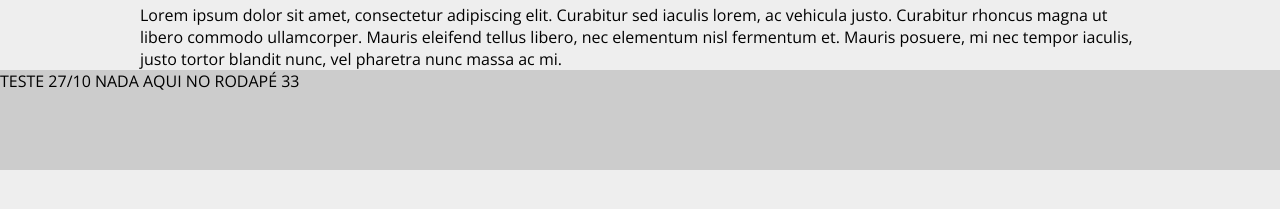
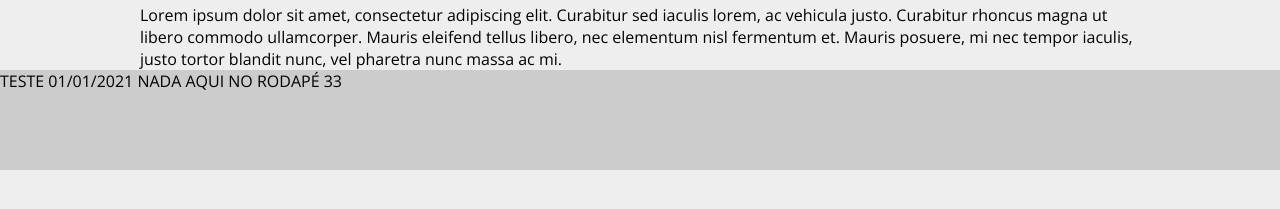
Before and after one commit to Ludmila-Garcia/c2c, a React (Create React App) app: page / in a window 1280 px wide. Shown: the part 297-506 px from the top of the page. Built offline with nearby package versions, Linux system fonts and the light colour scheme; no server answers.

Commit message:
Comit 01/01/2021 mudança no footer

```diff
--- a/src/components/partials/Footer/index.js
+++ b/src/components/partials/Footer/index.js
@@ -4,7 +4,7 @@ import { FooterArea } from './styled';
 const Footer = () => {
     return (
         <FooterArea>
-            TESTE 27/10 NADA AQUI NO RODAPÉ 33
+            TESTE 01/01/2021 NADA AQUI NO RODAPÉ 33
         </FooterArea>
     );
 }
```
